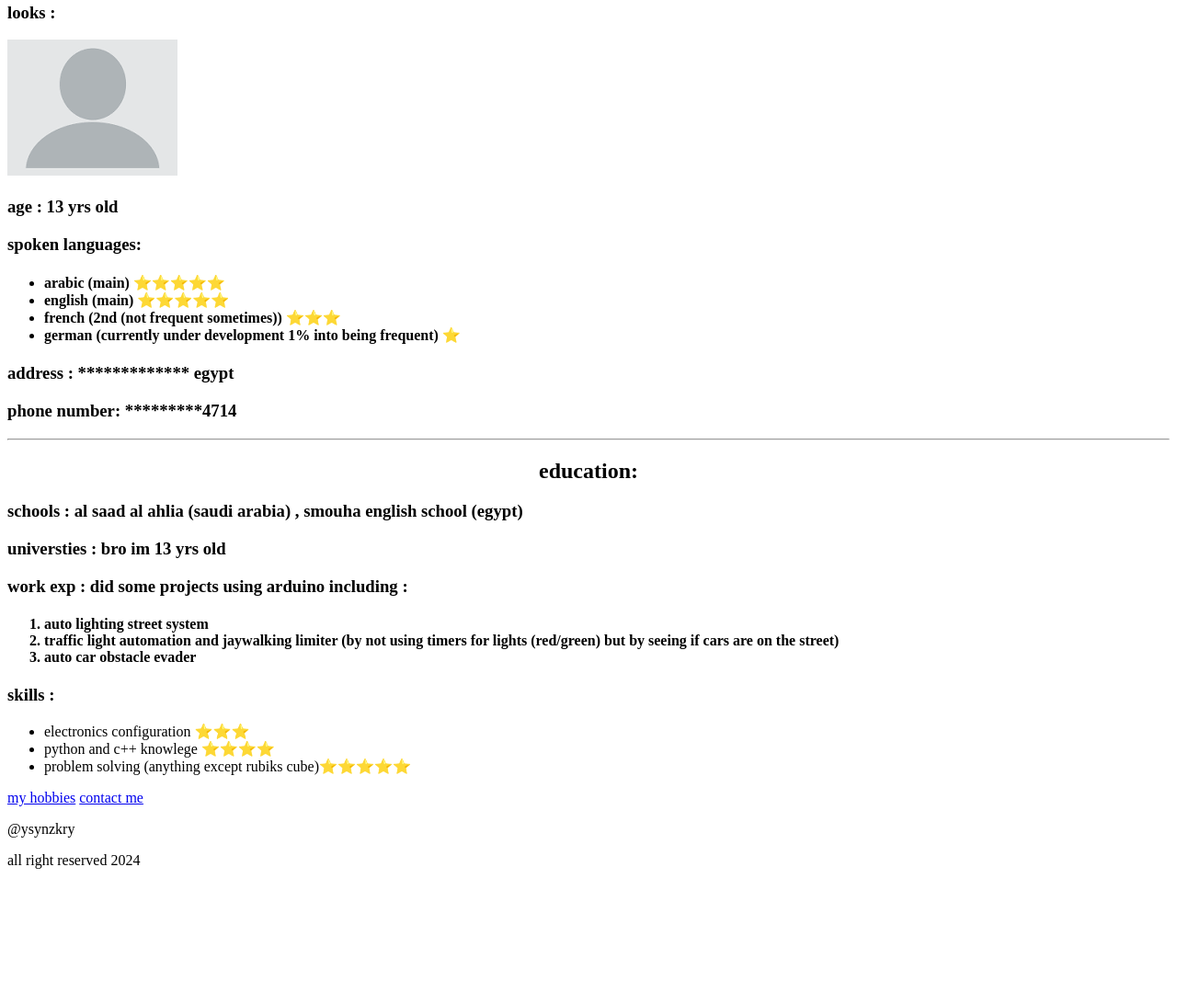
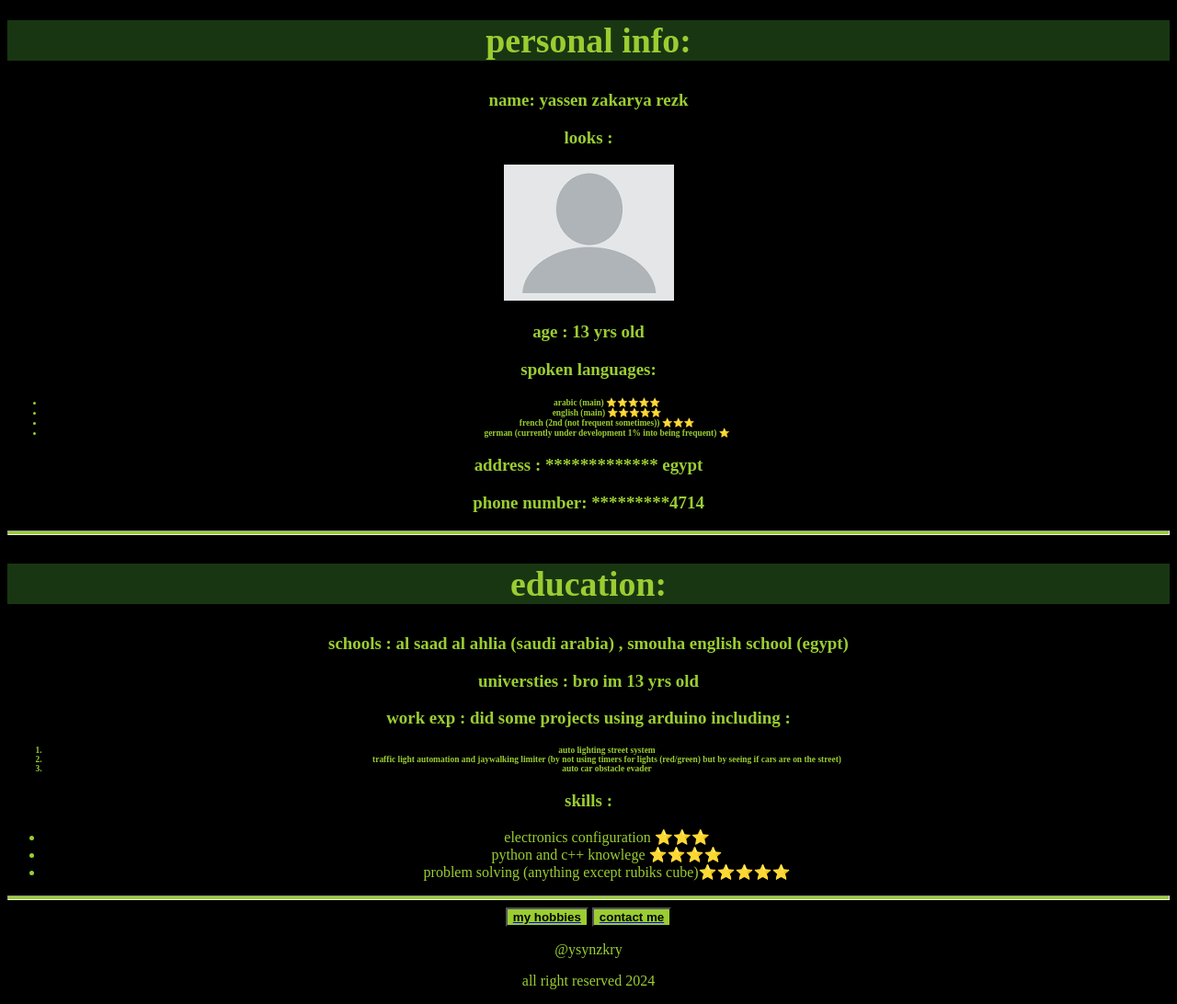
Before and after one commit to ysynzkry/capstone1, a plain HTML site: page index.html in a window 1280 px wide. Shown: the part 165-1257 px from the top of the page at 92% size. Before the commit the page ends 1126 px from the top, so only its background shows below. Drawn offline with Linux system fonts and the light colour scheme.

Commit message:
Add files via upload

```diff
--- /dev/null
+++ b/Index.css
@@ -0,0 +1,37 @@
+.button{
+    background-color: yellowgreen;
+    text-align: center;
+    font-weight: bolder;
+
+}
+button{
+    display:table-row-group;
+}
+body{
+    color: yellowgreen;
+    background-color: black;
+}
+h1{
+    font-weight: bolder;
+    font-size: 2cm;
+    text-align: center;
+    background:rgb(25, 54, 18);
+}
+h2{
+    font-size: 1cm;
+    background: rgb(25, 54, 18);
+}
+hr{
+    height: 0.2em;
+    background: yellowgreen;
+}
+html{
+    text-align: center;
+
+}
+h3{
+    font-size: 0.5cm;
+}
+h4{
+    font-size: 0.25cm;
+}
--- a/index.html
+++ b/index.html
@@ -2,54 +2,56 @@
 <html lang="en">
 <head>
     <meta charset="UTF-8">
-    <meta name="viewport" content="width=device-width, initial-scale=1.0">
+    <meta name="viewport" content="width=device-width, initial-scale=2.0">
     <title>My resume</title>
+    <link rel="stylesheet" href="./Index.css">
 </head>
 <body>
-   <center><h1>my resume</h1>
-<h2>personal info:</h2></center>
+<h1>my resume</h1>
+<h2>personal info:</h2>
    <h3>name: yassen zakarya rezk</h3>
-   <div><h3>looks :</h3><Img src="./pp.png" /></div>
-   <h3>age : 13 yrs old</h3>
-   <h3>spoken languages:</h3><ul>
-    <h4>
-    <li>arabic (main) ⭐️⭐️⭐️⭐️⭐️</li>
-    <li>english (main) ⭐️⭐️⭐️⭐️⭐️</li>
-    <li>french (2nd (not frequent sometimes)) ⭐️⭐️⭐️</li>
-    <li>german (currently under development 1% into being frequent) ⭐️</li>
+   <div draggable="true"><h3 draggable="true">looks :</h3><Img  draggable="true" src="./pp.png" /></div>
+   <h3 draggable="true">age : 13 yrs old</h3>
+   <h3 draggable="true">spoken languages:</h3><ul draggable="true">
+    <h4 draggable="true">
+    <li draggable="true">arabic (main) ⭐️⭐️⭐️⭐️⭐️</li>
+    <li draggable="true">english (main) ⭐️⭐️⭐️⭐️⭐️</li>
+    <li draggable="true">french (2nd (not frequent sometimes)) ⭐️⭐️⭐️</li>
+    <li draggable="true">german (currently under development 1% into being frequent) ⭐️</li>
 
 </h4>
    </ul>
-   <h3>address : ************* egypt</h3>
-   <h3>phone number: *********4714</h3>
-   <hr />
+   <h3 draggable="true">address : ************* egypt</h3>
+   <h3 draggable="true">phone number: *********4714</h3>
+   <hr draggable="true" />
 
-   <center><h2>education:</h2></center>
-<h3>schools : al saad al ahlia (saudi arabia) , smouha english school (egypt)</h3>
-<h3>universties : bro im 13 yrs old</h3>
-<h3>work exp : did some projects using arduino including :</h3>
-<ol reverse=true>
-    <h4>
-        <li>auto lighting street system</li>
-        <li>traffic light automation and jaywalking limiter (by not using timers for lights (red/green) but by seeing if cars are on the street)</li>
-        <li>auto car obstacle evader</li>
+<h2 draggable="true">education:</h2>
+<h3 draggable="true">schools : al saad al ahlia (saudi arabia) , smouha english school (egypt)</h3>
+<h3 draggable="true">universties : bro im 13 yrs old</h3>
+<h3 draggable="true">work exp : did some projects using arduino including :</h3>
+<ol  draggable="true" reverse=true>
+    <h4 draggable="true">
+        <li draggable="true">auto lighting street system</li>
+        <li draggable="true">traffic light automation and jaywalking limiter (by not using timers for lights (red/green) but by seeing if cars are on the street)</li>
+        <li draggable="true">auto car obstacle evader</li>
     </h4>
 
 </ol>
-<h3>skills : </h3><ul>
-    <li>electronics configuration ⭐️⭐️⭐️</li>
-    <li>python and c++ knowlege ⭐️⭐️⭐️⭐️</li>
-    <li>problem solving (anything except rubiks cube)⭐️⭐️⭐️⭐️⭐️</li>
+<h3 draggable="true">skills : </h3>
+<ul draggable="true">
+    <li draggable="true">electronics configuration ⭐️⭐️⭐️</li>
+    <li draggable="true">python and c++ knowlege ⭐️⭐️⭐️⭐️</li>
+    <li draggable="true">problem solving (anything except rubiks cube)⭐️⭐️⭐️⭐️⭐️</li>
 
 
 </ul>
-
+<hr draggable="true"/>
 
 </body>
 <footer>
-    <a href="hobbies.html">my hobbies</a>
-    <a href="contact me.html">contact me</a>
-    <p>@ysynzkry</p>
-    <p>all right reserved 2024</p>
+    <a href="hobbies.html"><button class="button" draggable="true">my hobbies</button></a>
+    <a href="contact me.html"><button class="button" draggable="true">contact me</button></a>
+    <p draggable="true">@ysynzkry</p>
+    <p draggable="true">all right reserved 2024</p>
 </footer>
 </html>
```
Also changed, not shown: contact me.html (+1 -1 lines), hobbies.html (+5 -5 lines).
